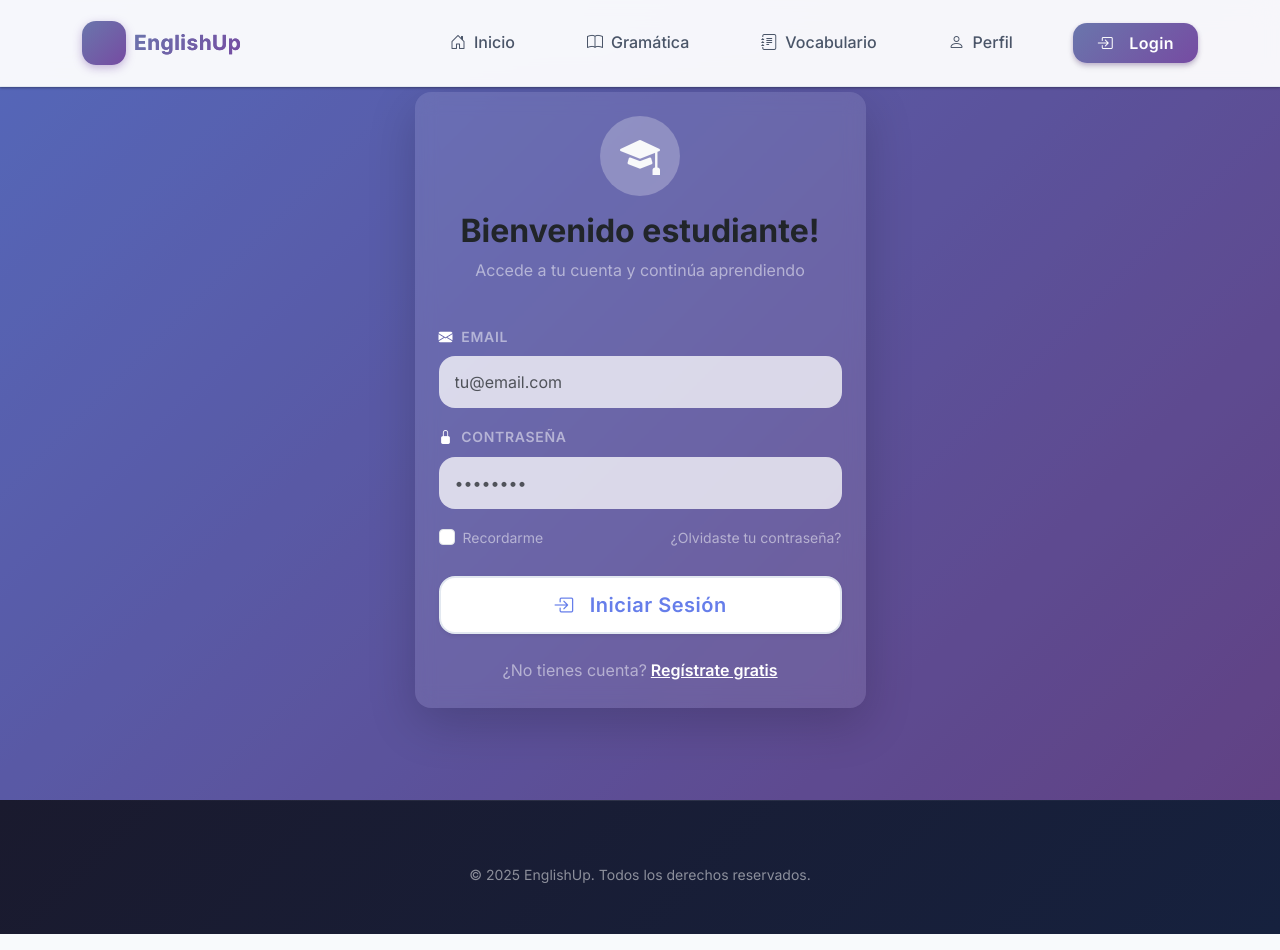
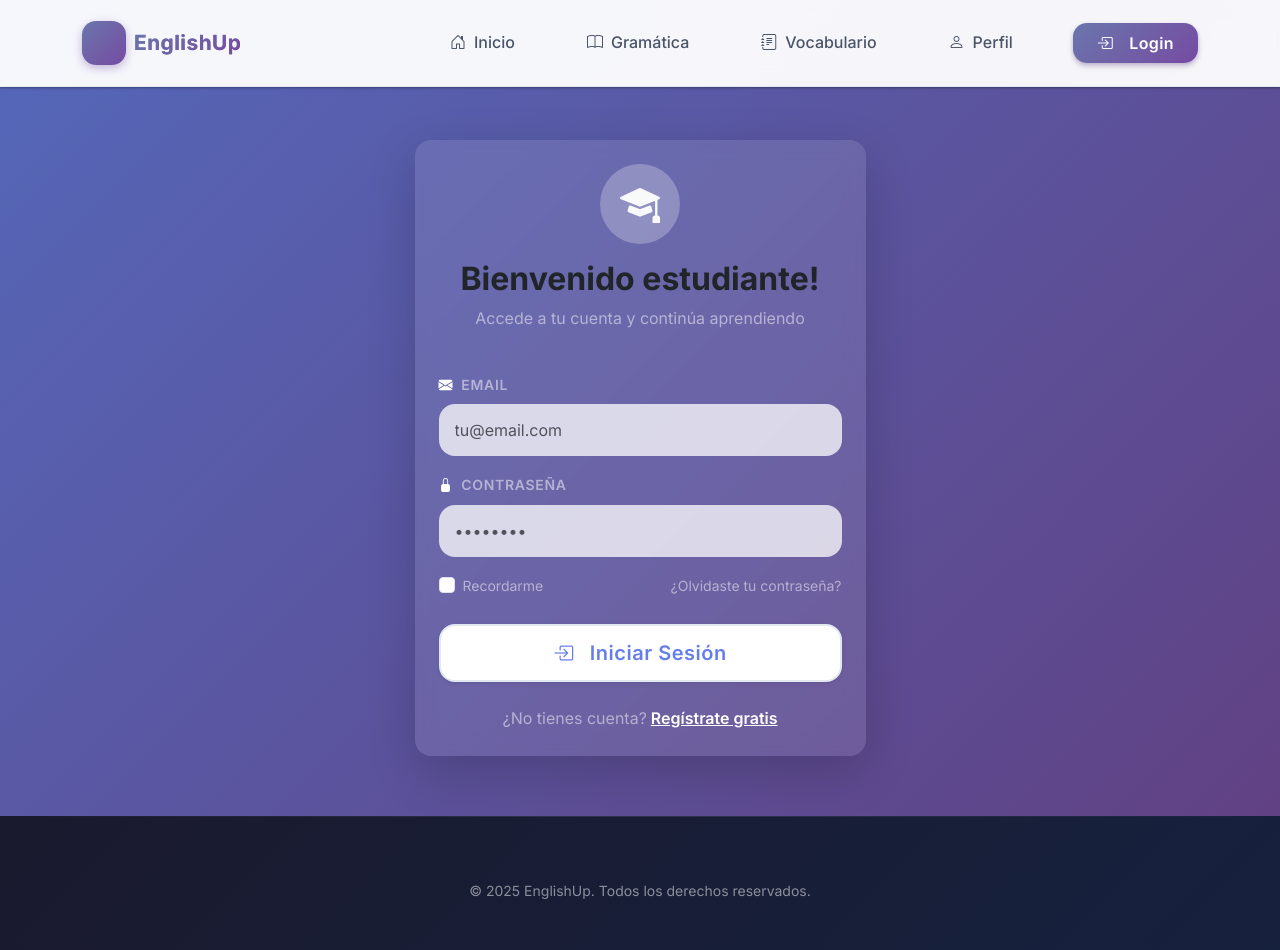
Before and after one commit to Pablodb22/EnglishUpFrontend, a Next.js app in the folder englishup-frontend/: page /login in a window 1280 px wide. Built offline with nearby package versions, Linux system fonts and the light colour scheme.

Commit message:
#3 Mejorando diseño movil y vocabulario

```diff
--- a/englishup-frontend/src/app/login/page.tsx
+++ b/englishup-frontend/src/app/login/page.tsx
@@ -1,7 +1,13 @@
 export default function Login() {
   return (
-    <div className="min-vh-100 d-flex align-items-center justify-content-center position-relative text-white"
-         style={{ background: 'linear-gradient(135deg, #667eea 0%, #764ba2 100%)' }}>
+   <div
+      className="min-vh-100 d-flex flex-column justify-content-start align-items-center position-relative text-white"
+      style={{
+        background: 'linear-gradient(135deg, #667eea 0%, #764ba2 100%)',
+        paddingTop: '140px',
+        paddingBottom: '60px'
+      }}
+    >
       <div className="position-absolute top-0 start-0 w-100 h-100 bg-dark opacity-25"></div>
 
       <div className="container position-relative animate-in">
--- a/englishup-frontend/src/app/page.tsx
+++ b/englishup-frontend/src/app/page.tsx
@@ -169,7 +169,7 @@ export default function Home() {
                       Ejercicios de pronunciación
                     </li>
                   </ul>
-                  <a href="#" className="btn btn-primary w-100">Comenzar ahora</a>
+                  <a href="/grammar" className="btn btn-primary w-100">Comenzar ahora</a>
                 </div>
               </div>
             </div>
@@ -201,7 +201,7 @@ export default function Home() {
                       Gramática intermedia
                     </li>
                   </ul>
-                  <a href="#" className="btn btn-primary w-100">Comenzar ahora</a>
+                  <a href="/grammar" className="btn btn-primary w-100">Comenzar ahora</a>
                 </div>
               </div>
             </div>
@@ -233,7 +233,7 @@ export default function Home() {
                       Certificación incluida
                     </li>
                   </ul>
-                  <a href="#" className="btn btn-primary w-100">Comenzar ahora</a>
+                  <a href="/grammar" className="btn btn-primary w-100">Comenzar ahora</a>
                 </div>
               </div>
             </div>
--- a/englishup-frontend/src/app/vocabulary/page.tsx
+++ b/englishup-frontend/src/app/vocabulary/page.tsx
@@ -154,13 +154,14 @@ export default function Vocabulary() {
 
               {/* Panel izquierdo con degradado azul original */}
               <div
-          className="col-lg-4 d-flex flex-column justify-content-center align-items-center text-white text-center p-5"
+                className="col-lg-4 d-flex flex-column justify-content-center align-items-center text-white text-center p-5 rounded-4"
                 style={{ background: 'linear-gradient(135deg, #6a76ac 0%, #764ba2 100%)' }}
               >
                 <i className="bi bi-star-fill fs-1 mb-3 d-block"></i>
                 <h3 className="fw-bold mb-2">Palabra del Día</h3>
                 <p className="opacity-75 small mb-0">Aprende una nueva palabra cada día</p>
               </div>
+
 
               {/* Contenido principal */}
               <div className="col-lg-8 bg-white p-5 position-relative">
```
Lines whose indentation alone changed are shown as unchanged.
